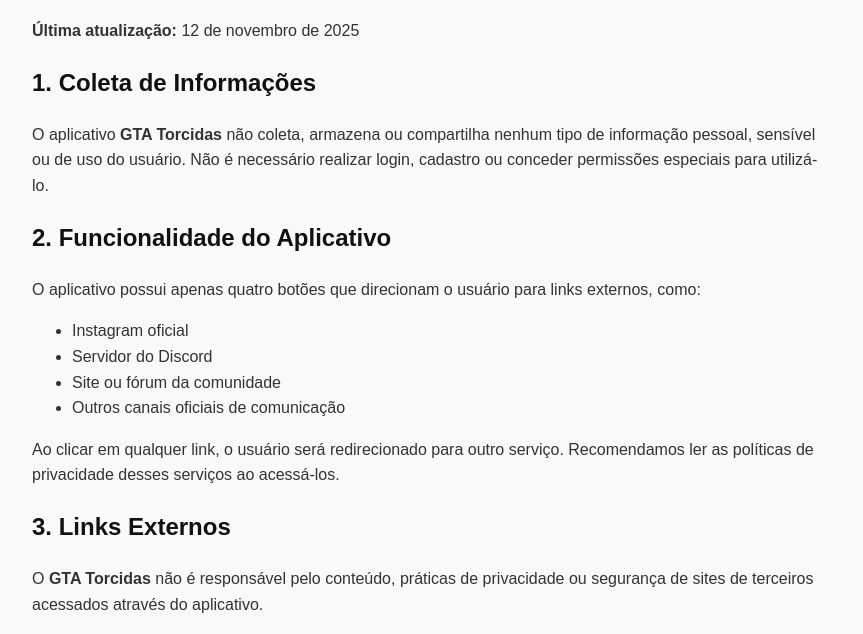
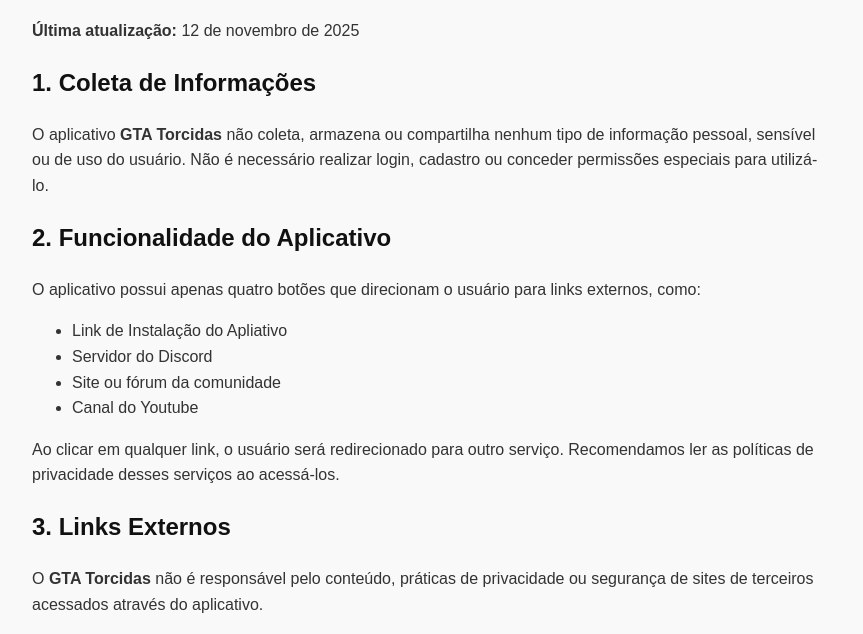
Before and after one commit to Foqsz/gtatorcidas-politica-de-privacidade, a plain HTML site: page index.html in a window 1280 px wide. Shown: the part 148-782 px from the top of the page, without its empty margins (208-1071 px from the left). Drawn offline with Linux system fonts and the light colour scheme.

Commit message:
Update index.html

```diff
--- a/index.html
+++ b/index.html
@@ -44,10 +44,10 @@
   <h2>2. Funcionalidade do Aplicativo</h2>
   <p>O aplicativo possui apenas quatro botões que direcionam o usuário para links externos, como:</p>
   <ul>
-    <li>Instagram oficial</li>
+    <li>Link de Instalação do Apliativo</li>
     <li>Servidor do Discord</li>
     <li>Site ou fórum da comunidade</li>
-    <li>Outros canais oficiais de comunicação</li>
+    <li>Canal do Youtube</li>
   </ul>
   <p>Ao clicar em qualquer link, o usuário será redirecionado para outro serviço. Recomendamos ler as políticas de privacidade desses serviços ao acessá-los.</p>
 
```
